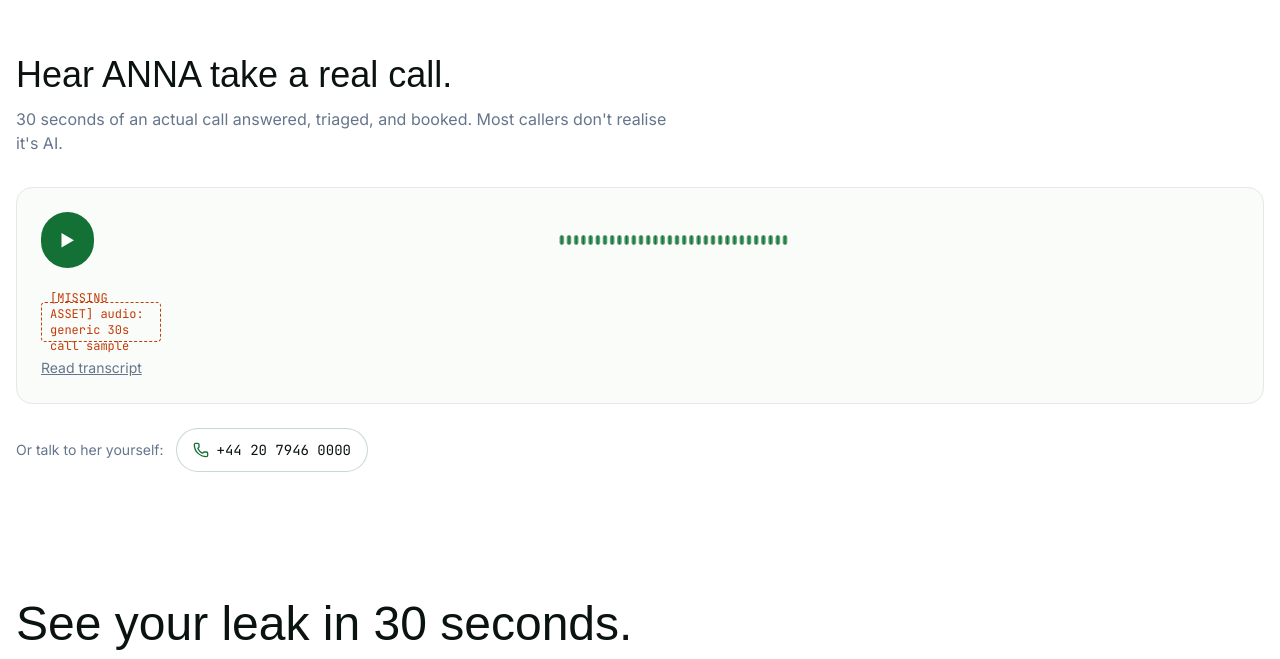
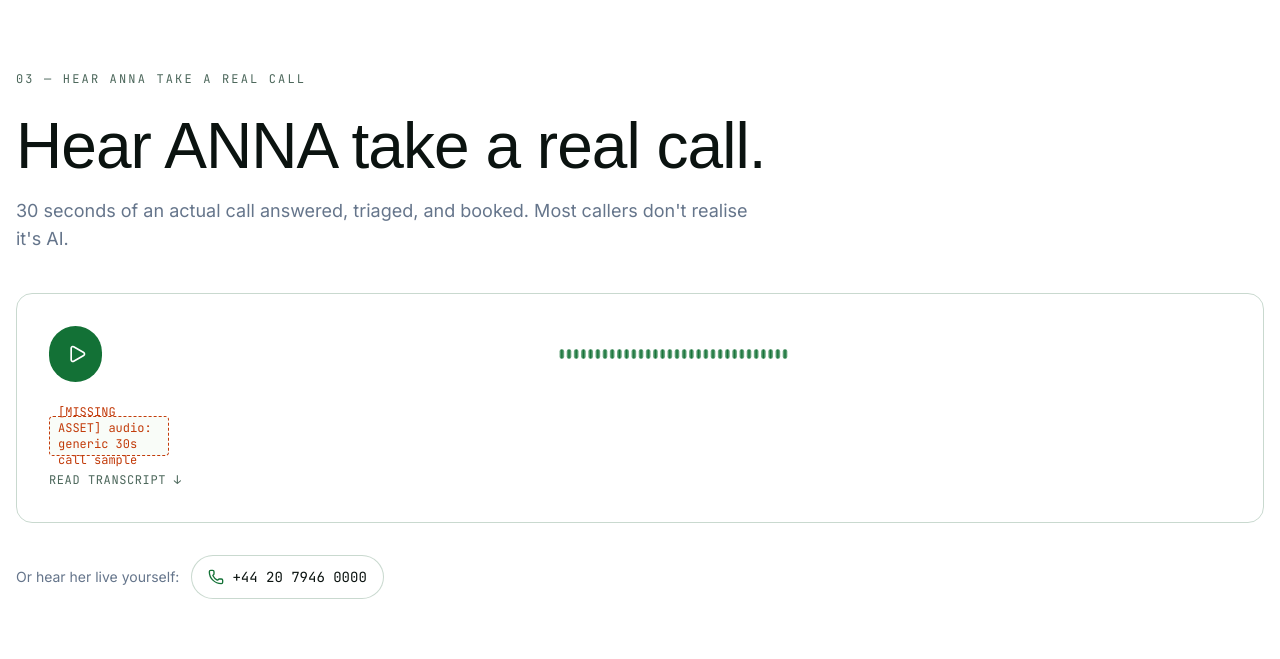
Before and after one commit to nfilippov733/anna-reception, a Next.js app: page / in a window 1280 px wide. Shown: the part 1821-2480 px from the top of the page. Built offline with nearby package versions, Linux system fonts and the light colour scheme; a web font is replaced by a local one.

Commit message:
feat(audio-demo): kicker + PlayButton SVG, sage card, mono transcript toggle

```diff
--- a/src/components/sections/AudioDemo.tsx
+++ b/src/components/sections/AudioDemo.tsx
@@ -3,6 +3,8 @@ import { useRef, useState } from "react";
 import { Waveform } from "@/components/primitives/Waveform";
 import { PhoneChip } from "@/components/primitives/PhoneChip";
 import { MissingAsset } from "@/components/primitives/MissingAsset";
+import { PlayButton } from "@/components/primitives/PlayButton";
+import { Kicker } from "@/components/primitives/Kicker";
 import { track } from "@/lib/analytics";
 
 const DEMO_PHONE = process.env.NEXT_PUBLIC_DEMO_PHONE ?? "+44 20 7946 0000";
@@ -29,21 +31,17 @@ export function AudioDemo() {
   }
 
   return (
-    <section className="mx-auto max-w-page px-4 py-16" aria-labelledby="audio-heading">
-      <h2 id="audio-heading" className="font-display text-3xl md:text-4xl">Hear ANNA take a real call.</h2>
-      <p className="mt-3 text-fg-muted max-w-prose">
+    <section className="mx-auto max-w-page px-4 py-16 md:py-20" aria-labelledby="audio-heading">
+      <Kicker number="03" label="Hear ANNA take a real call" />
+      <h2 id="audio-heading" className="mt-6 font-display text-display-lg text-ink text-balance">
+        Hear ANNA take a real call.
+      </h2>
+      <p className="mt-4 text-lg text-fg-muted max-w-prose leading-[1.55]">
         30 seconds of an actual call answered, triaged, and booked. Most callers don&apos;t realise it&apos;s AI.
       </p>
-      <div className="mt-8 rounded-2xl border border-border bg-bg-alt p-6">
+      <div className="mt-10 rounded-2xl border border-sage/40 p-6 md:p-8">
         <div className="flex items-center gap-4">
-          <button
-            type="button"
-            onClick={togglePlay}
-            aria-label={playing ? "Pause sample call" : "Play sample call"}
-            className="h-14 w-14 rounded-full bg-primary text-on-primary flex items-center justify-center focus-visible:outline-none focus-visible:ring-2 focus-visible:ring-primary"
-          >
-            {playing ? "⏸" : "▶"}
-          </button>
+          <PlayButton playing={playing} onToggle={togglePlay} />
           <Waveform playing={playing} />
         </div>
         {GENERIC_AUDIO_SRC ? (
@@ -51,25 +49,30 @@ export function AudioDemo() {
             ref={ref}
             src={GENERIC_AUDIO_SRC}
             preload="metadata"
-            onEnded={() => { setPlaying(false); track("audio_demo_completed_30s"); }}
+            onEnded={() => {
+              setPlaying(false);
+              track("audio_demo_completed_30s");
+            }}
           />
         ) : (
-          <div className="mt-4"><MissingAsset label="audio: generic 30s call sample" /></div>
+          <div className="mt-4">
+            <MissingAsset label="audio: generic 30s call sample" />
+          </div>
         )}
         <button
           type="button"
           aria-expanded={showTranscript}
           onClick={() => setShowTranscript((v) => !v)}
-          className="mt-4 text-sm underline text-fg-muted focus-visible:outline-none focus-visible:ring-2 focus-visible:ring-primary"
+          className="mt-4 font-mono text-xs uppercase tracking-wider text-mono-label hover:text-primary transition-colors focus-visible:outline-none focus-visible:ring-2 focus-visible:ring-primary rounded-sm"
         >
-          {showTranscript ? "Hide transcript" : "Read transcript"}
+          {showTranscript ? "Hide transcript ↑" : "Read transcript ↓"}
         </button>
-        <div role="region" aria-label="Transcript" hidden={!showTranscript} className="mt-3 text-sm text-fg-muted">
+        <div role="region" aria-label="Transcript" hidden={!showTranscript} className="mt-3 text-sm text-fg-muted max-w-prose">
           {TRANSCRIPT}
         </div>
       </div>
-      <div className="mt-6 flex flex-wrap items-center gap-3">
-        <span className="text-sm text-fg-muted">Or talk to her yourself:</span>
+      <div className="mt-8 flex flex-wrap items-center gap-3 text-sm text-fg-muted">
+        <span>Or hear her live yourself:</span>
         <PhoneChip number={DEMO_PHONE} />
       </div>
     </section>
```
Also changed, not shown: 1 other file (tests, documents, lock files or other folders).
